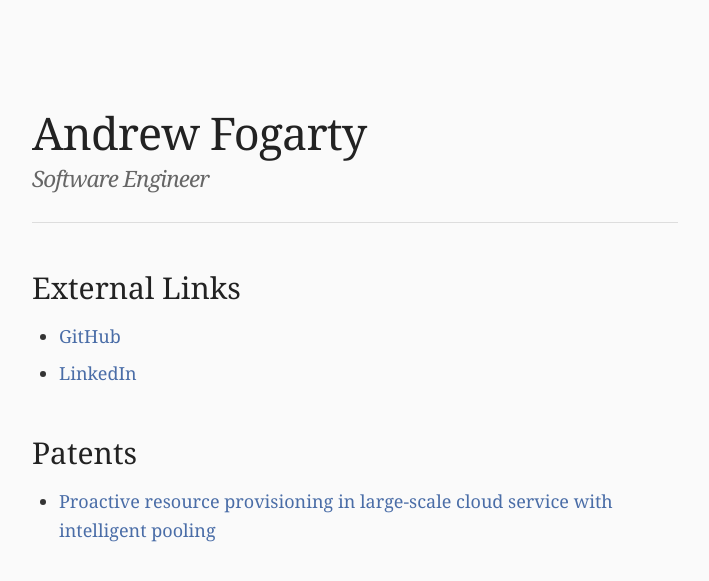
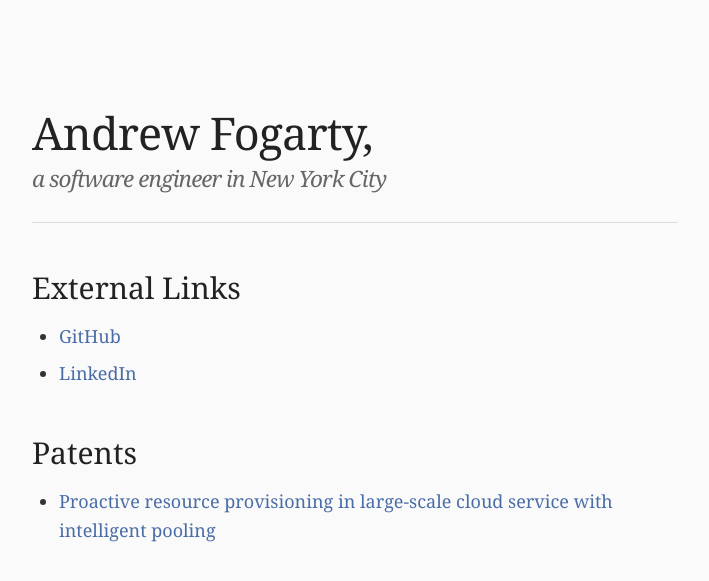
Before and after one commit to AFFogarty/affogarty.github.io, a Jekyll site: the page built from index.html, in a window 1280 px wide. Shown: the top 581 px of the page, without its empty margins (285-994 px from the left). Built offline with Jekyll 4.4.1, drawn with Linux system fonts in a browser that asks for light colours.

Commit message:
Update header to include location and title details

```diff
--- a/index.html
+++ b/index.html
@@ -4,7 +4,7 @@ title: Andrew Fogarty - Software Engineer
 ---
 <div class="container-fluid">
     <div class="page-header">
-        <h1>Andrew Fogarty <small>Software Engineer</small></h1>
+        <h1>Andrew Fogarty, <small>a software engineer in New York City</small></h1>
     </div>
     <h2>External Links</h2>
     <ul>
```
